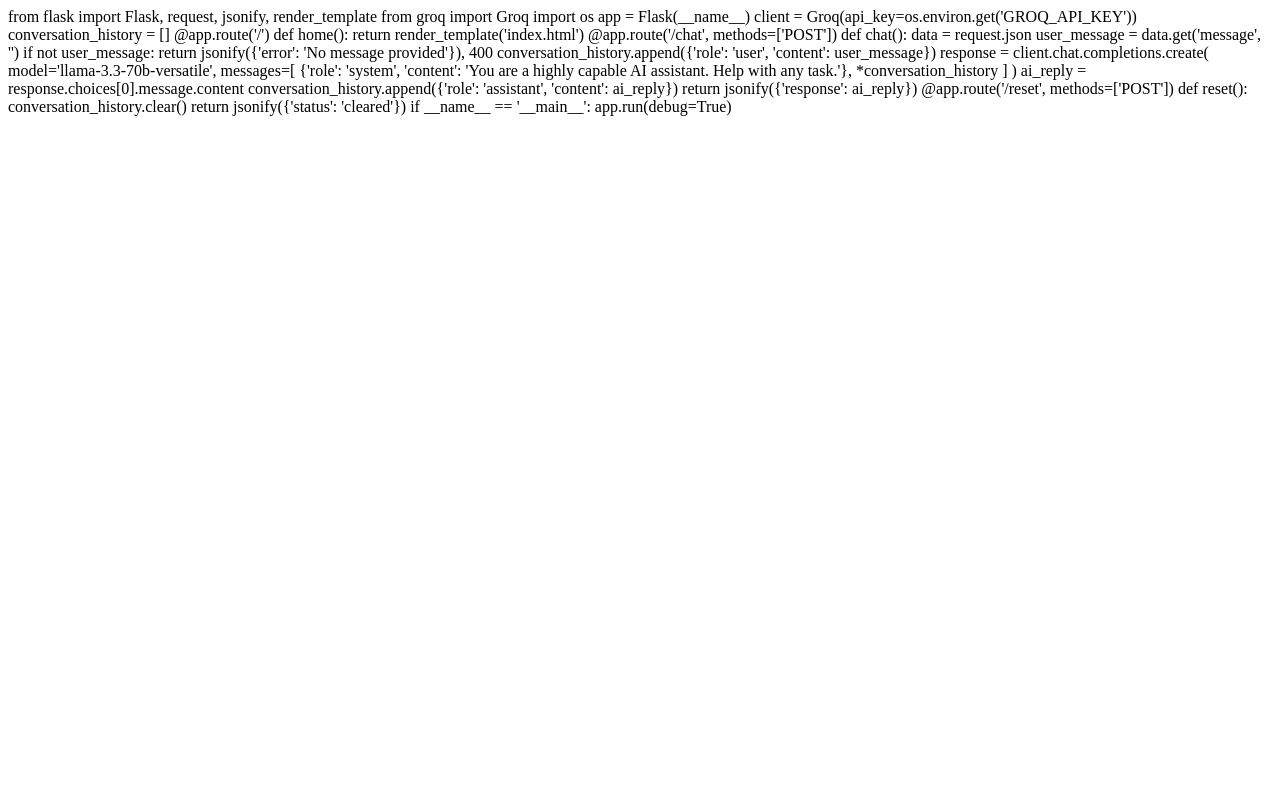
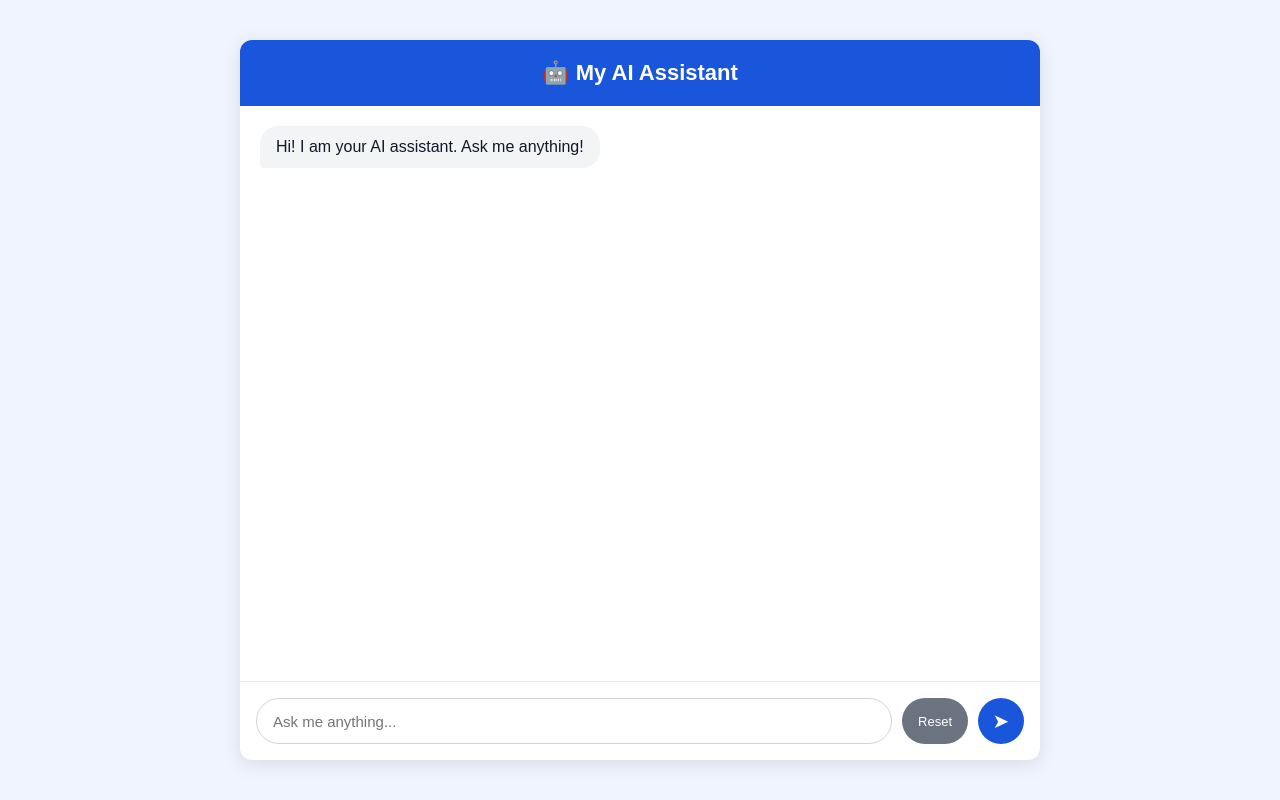
Before and after one commit to shadosword08/my-ai-assistant, a Flask app: page / in a window 1280 px wide. Run offline with Flask 3, Linux system fonts and the light colour scheme.

Commit message:
Update index.html

```diff
--- a/templates/index.html
+++ b/templates/index.html
@@ -1,38 +1,75 @@
-from flask import Flask, request, jsonify, render_template
-from groq import Groq
-import os
-
-app = Flask(__name__)
-client = Groq(api_key=os.environ.get('GROQ_API_KEY'))
-
-conversation_history = []
-
-@app.route('/')
-def home():
-    return render_template('index.html')
-
-@app.route('/chat', methods=['POST'])
-def chat():
-    data = request.json
-    user_message = data.get('message', '')
-    if not user_message:
-        return jsonify({'error': 'No message provided'}), 400
-    conversation_history.append({'role': 'user', 'content': user_message})
-    response = client.chat.completions.create(
-        model='llama-3.3-70b-versatile',
-        messages=[
-            {'role': 'system', 'content': 'You are a highly capable AI assistant. Help with any task.'},
-            *conversation_history
-        ]
-    )
-    ai_reply = response.choices[0].message.content
-    conversation_history.append({'role': 'assistant', 'content': ai_reply})
-    return jsonify({'response': ai_reply})
-
-@app.route('/reset', methods=['POST'])
-def reset():
-    conversation_history.clear()
-    return jsonify({'status': 'cleared'})
-
-if __name__ == '__main__':
-    app.run(debug=True)
+<!DOCTYPE html>
+<html lang="en">
+<head>
+  <meta charset="UTF-8">
+  <meta name="viewport" content="width=device-width, initial-scale=1.0">
+  <title>My AI Assistant</title>
+  <style>
+    * { box-sizing: border-box; margin: 0; padding: 0; }
+    body { font-family: Arial, sans-serif; background: #f0f4ff; height: 100vh; display: flex; flex-direction: column; align-items: center; justify-content: center; }
+    .container { width: 100%; max-width: 800px; background: white; border-radius: 12px; box-shadow: 0 4px 20px rgba(0,0,0,0.1); display: flex; flex-direction: column; height: 90vh; }
+    .header { background: #1a56db; color: white; padding: 20px; text-align: center; font-size: 22px; font-weight: bold; border-radius: 12px 12px 0 0; }
+    #chat-box { flex: 1; padding: 20px; overflow-y: auto; display: flex; flex-direction: column; gap: 12px; }
+    .user-msg { background: #1a56db; color: white; padding: 12px 16px; border-radius: 18px 18px 4px 18px; align-self: flex-end; max-width: 70%; }
+    .ai-msg { background: #f3f4f6; color: #111827; padding: 12px 16px; border-radius: 18px 18px 18px 4px; align-self: flex-start; max-width: 70%; white-space: pre-wrap; }
+    .thinking { color: #9ca3af; font-style: italic; }
+    .input-area { display: flex; padding: 16px; gap: 10px; border-top: 1px solid #e5e7eb; }
+    #user-input { flex: 1; padding: 12px 16px; border: 1px solid #d1d5db; border-radius: 24px; font-size: 15px; outline: none; }
+    #user-input:focus { border-color: #1a56db; }
+    .send-btn { background: #1a56db; color: white; border: none; border-radius: 50%; width: 46px; height: 46px; cursor: pointer; font-size: 20px; }
+    .reset-btn { background: #6b7280; color: white; border: none; border-radius: 24px; padding: 0 16px; cursor: pointer; font-size: 13px; }
+  </style>
+</head>
+<body>
+  <div class="container">
+    <div class="header">🤖 My AI Assistant</div>
+    <div id="chat-box">
+      <div class="ai-msg">Hi! I am your AI assistant. Ask me anything!</div>
+    </div>
+    <div class="input-area">
+      <input id="user-input" type="text" placeholder="Ask me anything..." />
+      <button class="reset-btn" onclick="resetChat()">Reset</button>
+      <button class="send-btn" onclick="sendMessage()">➤</button>
+    </div>
+  </div>
+  <script>
+    async function sendMessage() {
+      const input = document.getElementById('user-input');
+      const msg = input.value.trim();
+      if (!msg) return;
+      addMessage(msg, 'user-msg');
+      input.value = '';
+      const thinking = addMessage('Thinking...', 'ai-msg thinking');
+      try {
+        const res = await fetch('/chat', {
+          method: 'POST',
+          headers: { 'Content-Type': 'application/json' },
+          body: JSON.stringify({ message: msg })
+        });
+        const data = await res.json();
+        thinking.remove();
+        addMessage(data.response, 'ai-msg');
+      } catch (err) {
+        thinking.remove();
+        addMessage('Something went wrong. Please try again.', 'ai-msg');
+      }
+    }
+    function addMessage(text, cls) {
+      const box = document.getElementById('chat-box');
+      const div = document.createElement('div');
+      div.className = cls;
+      div.textContent = text;
+      box.appendChild(div);
+      box.scrollTop = box.scrollHeight;
+      return div;
+    }
+    async function resetChat() {
+      await fetch('/reset', { method: 'POST' });
+      document.getElementById('chat-box').innerHTML = '<div class="ai-msg">Chat reset! How can I help?</div>';
+    }
+    document.getElementById('user-input').addEventListener('keypress', e => {
+      if (e.key === 'Enter') sendMessage();
+    });
+  </script>
+</body>
+</html>
```
